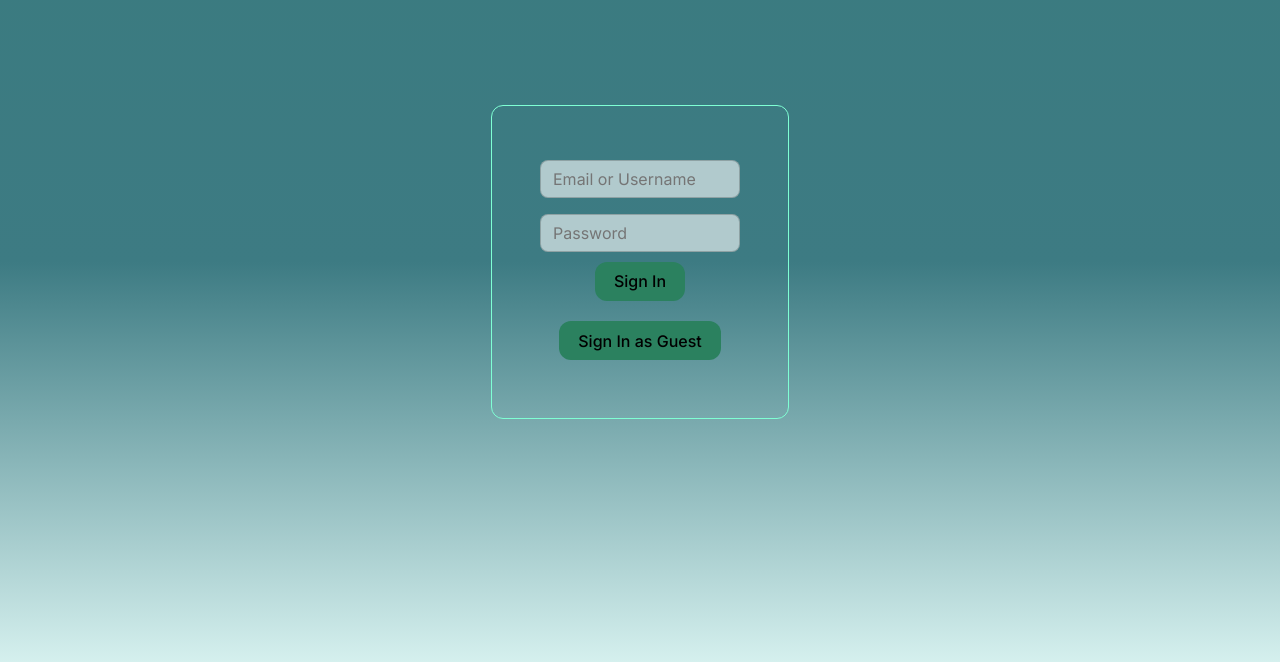
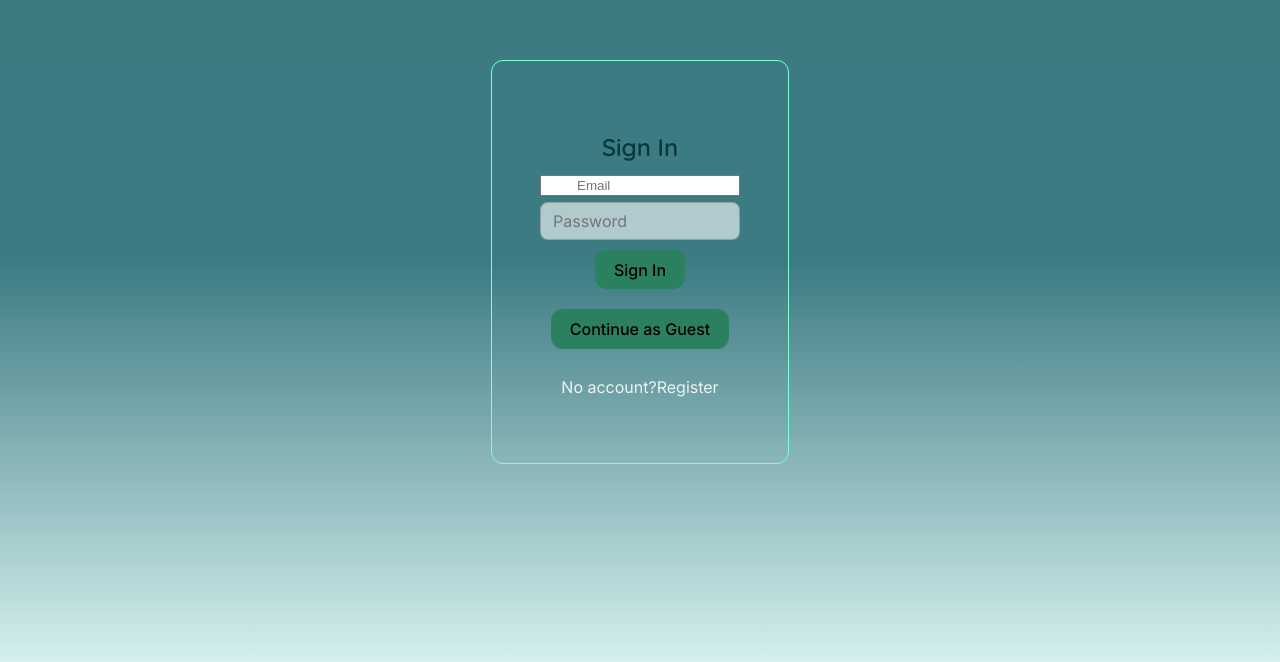
Before and after one commit to AlenaB-dev/ToDoApp, a React (Vite) app in the folder my-app/: page / in a window 1280 px wide. Shown: the part 138-800 px from the top of the page. Built offline with nearby package versions, Linux system fonts and the light colour scheme.

Commit message:
feat: add register form

```diff
--- a/my-app/src/App.jsx
+++ b/my-app/src/App.jsx
@@ -14,10 +14,10 @@ function App() {
   const [user, setUser] = useState(() => localStorage.getItem("currentUser"));
   const isGuest = user === "Guest";
 
-  const handleSignIn = (username) => {
-    setUser(username);
-    if (username !== "Guest") {
-      localStorage.setItem("currentUser", username);
+  const handleSignIn = (email) => {
+    setUser(email);
+    if (email !== "Guest") {
+      localStorage.setItem("currentUser", email);
     }
   };
 
@@ -27,8 +27,10 @@ function App() {
 
   // save only of Not a Guest
   useEffect(() => {
-    if (!isGuest) saveTasks(user, todos);
-  }, [todos, user, isGuest]);
+    if (!isGuest) {
+      saveTasks(user, todos);
+    }
+  }, [todos, user]);
 
   // form without SignIn
   if (!user) {
--- a/my-app/src/components/Todos/SignInForm.jsx
+++ b/my-app/src/components/Todos/SignInForm.jsx
@@ -1,22 +1,35 @@
 import { useState } from "react";
 import signInStyle from "./SignInForm.module.css";
+import { registerUser, loginUser } from "../../utils/localStorage";
 
 export default function SignInForm({ onSignIn }) {
+  const [mode, setMode] = useState("login"); // login / register
+  const [email, setEmail] = useState("");
   const [username, setUsername] = useState("");
   const [password, setPassword] = useState("");
+  const [error, setError] = useState("");
 
   const handleSubmit = (e) => {
     e.preventDefault();
-    if (!username.trim()) return;
+    setEmail("");
 
-    // safe username to localStorage
-    localStorage.setItem("currentUser", username);
-
-    // callback in App
-    onSignIn(username);
-    //clear form
-    setUsername("");
-    setPassword("");
+    if (mode === "register") {
+      const result = registerUser(email, username, password);
+      if (!result.success) {
+        setError(result.message);
+        return;
+      }
+      onSignIn(email);
+      return;
+    }
+    if (mode === "login") {
+      const result = loginUser(email, password);
+      if (!result.success) {
+        setError(result.message);
+        return;
+      }
+      onSignIn(email);
+    }
   };
 
   const handleGuest = () => {
@@ -26,31 +39,61 @@ export default function SignInForm({ onSignIn }) {
   return (
     <div className={signInStyle.container}>
       <form onSubmit={handleSubmit} className={signInStyle.form}>
+        <h2>{mode === "login" ? "Sign In" : "Register"}</h2>
+
+        {error && <p className={signInStyle.error}>{error}</p>}
+
         <input
-          type="text"
-          placeholder="Email or Username"
-          value={username}
-          onChange={(e) => setUsername(e.target.value)}
-          className={signInStyle.userName}
+          type="email"
+          placeholder="Email"
+          value={email}
+          onChange={(e) => setEmail(e.target.value)}
         />
+
+        {mode === "register" && (
+          <input
+            type="text"
+            placeholder="Your name"
+            value={username}
+            required
+            onChange={(e) => setUsername(e.target.value)}
+            className={signInStyle.userName}
+          />
+        )}
+
         <input
           type="password"
           placeholder="Password"
           value={password}
+          required
           onChange={(e) => setPassword(e.target.value)}
           className={signInStyle.password}
         />
 
         <button type="submit" className={signInStyle.signInBtn}>
-          Sign In
+          {mode === "login" ? "Sign In" : "Register"}
         </button>
         <button
           onClick={handleGuest}
           className={signInStyle.guestBtn}
           type="button"
         >
-          Sign In as Guest
+          Continue as Guest
         </button>
+
+        <p className={signInStyle.switchMode}>
+          {mode === "login" ? (
+            <>
+              No account?
+              <span onClick={() => setMode("register")}>Register</span>
+            </>
+          ) : (
+            <>
+              Already have an account?
+              <span onClick={() => setMode("login")}>Sign in</span>
+            </>
+          )}
+        </p>
       </form>
     </div>
   );
--- a/my-app/src/utils/localStorage.js
+++ b/my-app/src/utils/localStorage.js
@@ -1,18 +1,64 @@
-// get tasks
-export function getTasks(username) {
-  if (username === "Guest") return [];
-  const saved = localStorage.getItem(`todos_${username}`);
+// USER DB
+export function getUsersDB() {
+  const raw = localStorage.getItem("userDB");
+  return raw ? JSON.parse(raw) : {};
+}
+
+export function saveUsersDB(db) {
+  localStorage.setItem("userDB", JSON.stringify(db));
+}
+
+// REGISTER USER
+export function registerUser(email, username, password) {
+  const db = getUsersDB();
+
+  if (db[email]) {
+    return { success: false, message: "User already exists" };
+  }
+
+  db[email] = { username, password };
+  saveUsersDB(db);
+
+  return { success: true };
+}
+
+// LOGIN USER
+export function loginUser(email, password) {
+  const db = getUsersDB();
+
+  if (!db[email]) {
+    return { success: false, message: "User not found" };
+  }
+
+  if (db[email].password !== password) {
+    return { success: false, message: "Invalid password" };
+  }
+
+  return { success: true, username: db[email].username };
+}
+
+// TASKS
+export function getTasks(userEmail) {
+  if (!userEmail || userEmail === "Guest") return [];
+  const saved = localStorage.getItem(`todos_${userEmail}`);
   return saved ? JSON.parse(saved) : [];
 }
 
 // save tasks
-export function saveTasks(username, tasks) {
-  if (username === "Guest") return;
-  localStorage.setItem(`todos_${username}`, JSON.stringify(tasks));
+export function saveTasks(userEmail, tasks) {
+  if (!userEmail || userEmail === "Guest") return;
+  localStorage.setItem(`todos_${userEmail}`, JSON.stringify(tasks));
 }
 
 // clear tasks
-export function clearTasks() {
-  const key = `todos_${username}`;
-  localStorage.removeItem(key);
+export function clearTasks(userEmail) {
+  localStorage.removeItem(`todos_${userEmail}`);
 }
+
+// //user database
+// userDB = {
+//   "test@mail.com": {
+//     password: "12345",
+//     username: "Alena",
+//   },
+// };
```
